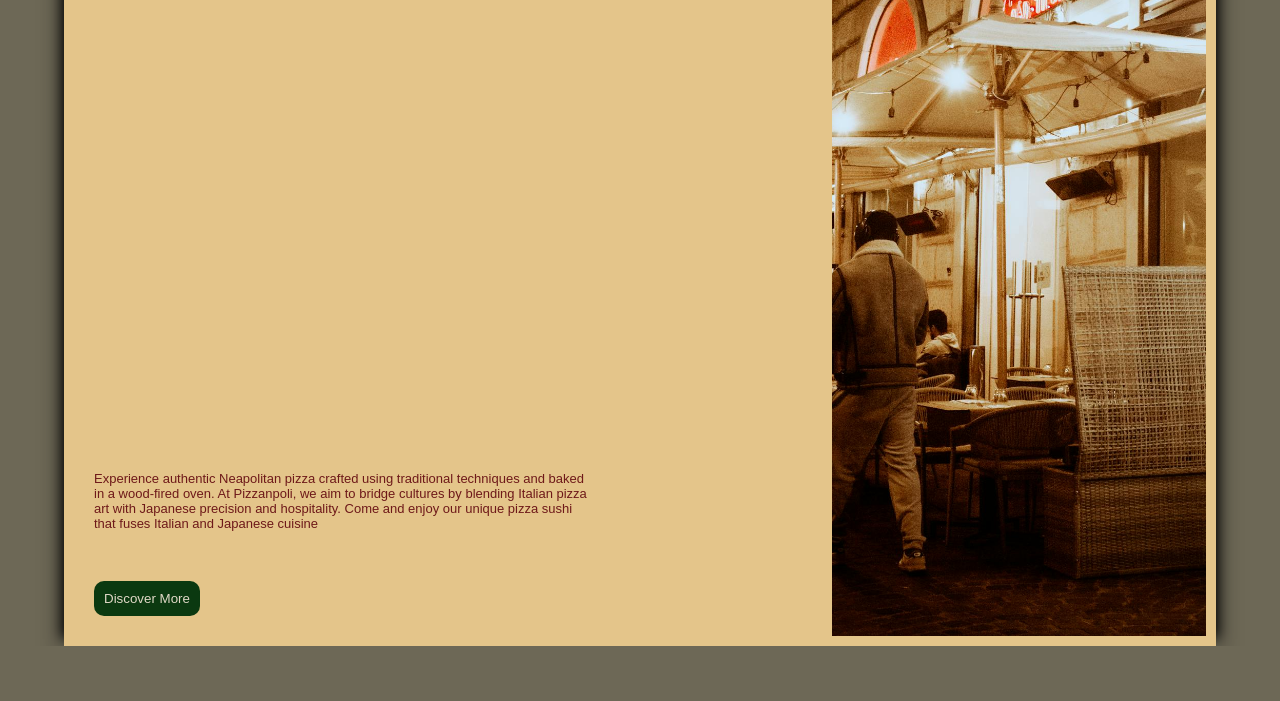
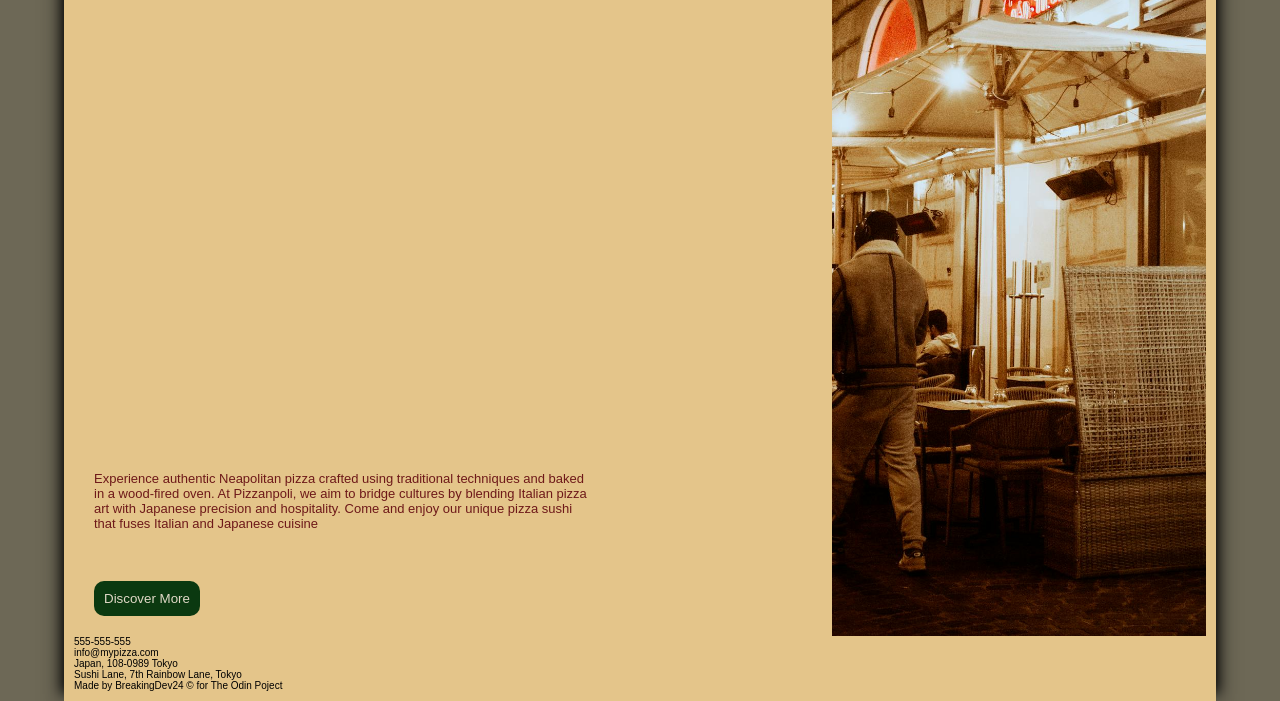
Before and after one commit to BreakingDev24/restaurant-page-top, a website built with webpack: page src/index.html in a window 1280 px wide. Shown: the part 492-1193 px from the top of the page. Before the commit the page ends 1138 px from the top, so only its background shows below. Built offline with nearby package versions, Linux system fonts and the light colour scheme.

Commit message:
add footer

```diff
--- a/src/index.html
+++ b/src/index.html
@@ -22,6 +22,24 @@
         <div id="content">
             <!-- content added with js -->
         </div>
+
+        <footer>
+            <div class="info-footer">
+                <div class="contact">
+                    <p class="number-text">555-555-555</p>
+                    <p class="email-text">info@mypizza.com</p>
+                </div>
+                <div id="address">
+                    <p class="address-text">
+                        Japan, 108-0989 Tokyo <br>
+                        Sushi Lane, 7th Rainbow Lane, Tokyo
+                    </p>
+                </div>
+
+            <div class="copyright">
+                <p>Made by BreakingDev24 &#169; <span class="copyright-year"></span> for The Odin Poject</p>
+            </div>
+        </footer>
     </div>
 </body>
 </html>
```
